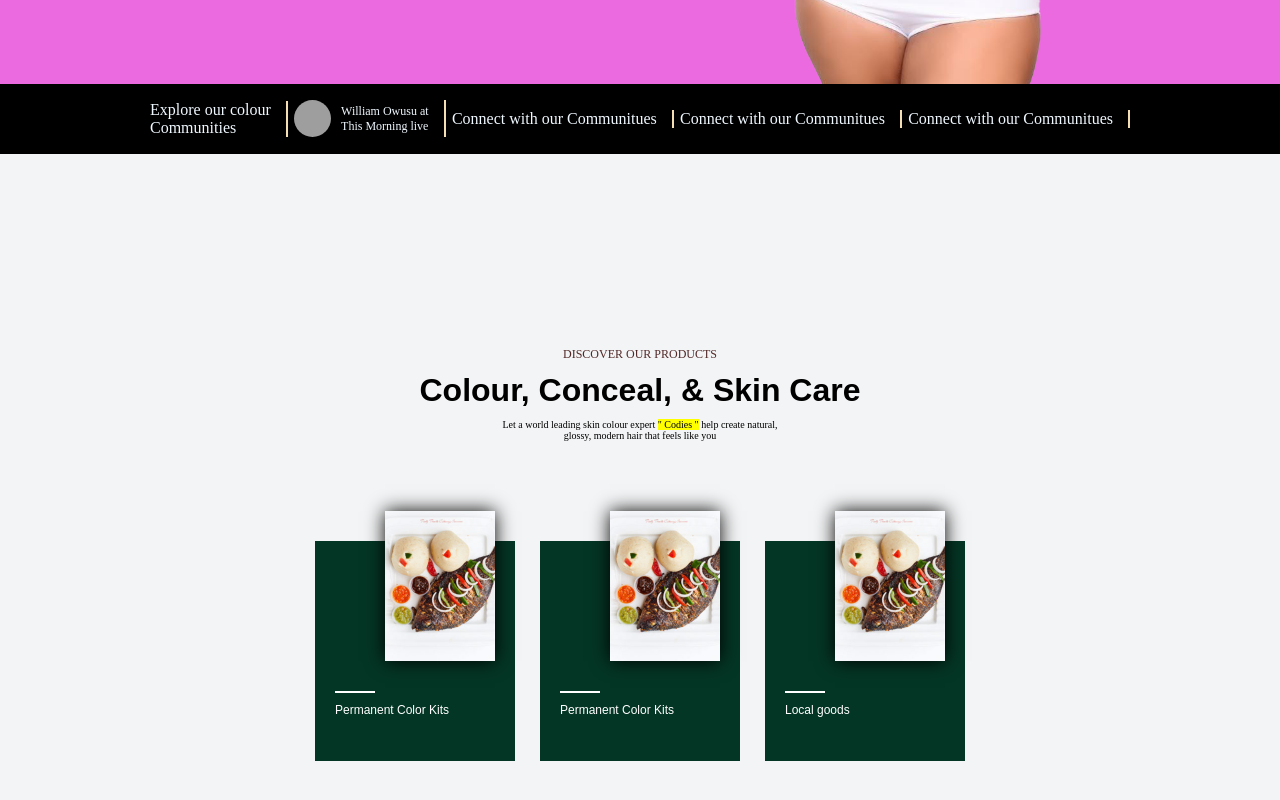
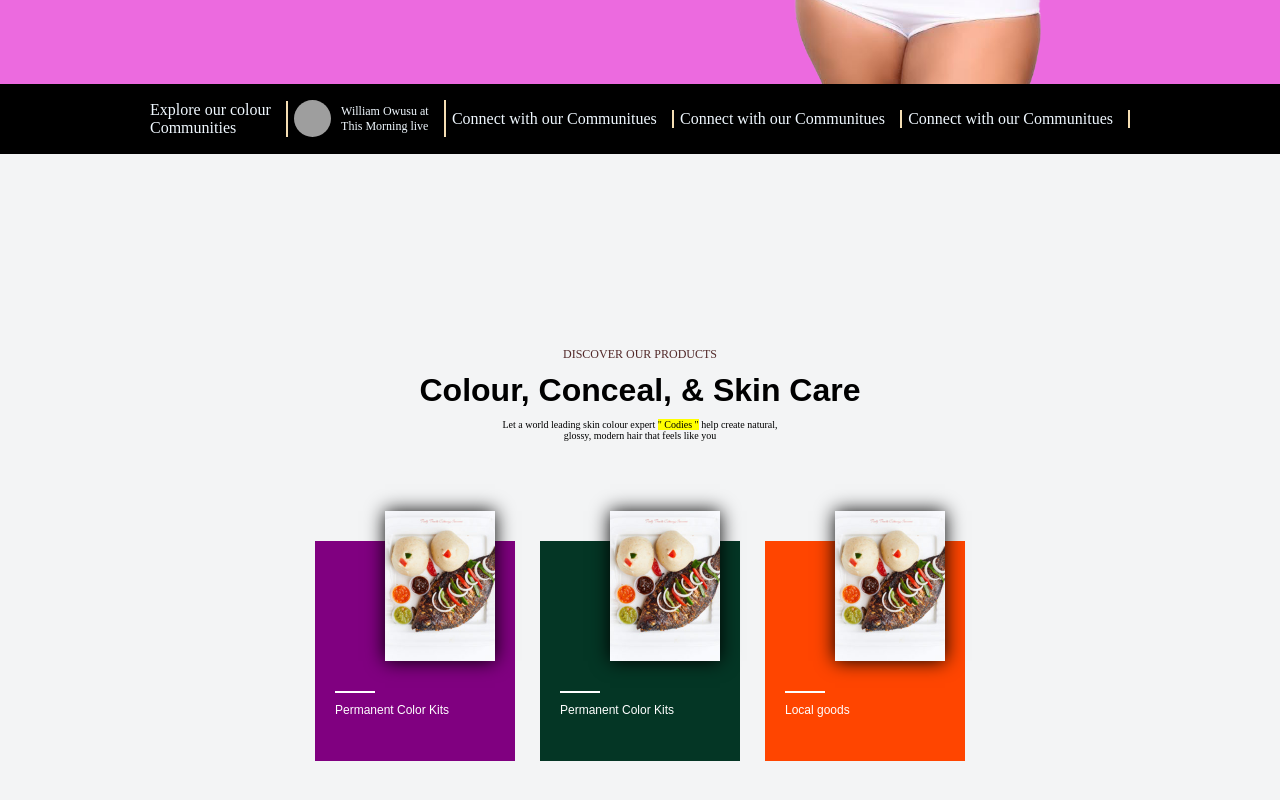
Before and after one commit to Saniflex-1/ReactJs, a React (Create React App) app: page / in a window 1280 px wide. Shown: the part 586-1386 px from the top of the page. Built offline with nearby package versions, Linux system fonts and the light colour scheme; grey boxes are pictures that could not be loaded.

Commit message:
Update home.color.js

```diff
--- a/src/Components/home.color.js
+++ b/src/Components/home.color.js
@@ -10,7 +10,7 @@ function HomeColor() {
         </h6>
 
         <div className="img-products">
-          <div className="pro">
+          <div className="pro" style={{ backgroundColor: "purple" }}>
             <img src="assets/ban.jpg" alt="bank" />
             <span></span>
             <p>Permanent Color Kits</p>
@@ -20,7 +20,7 @@ function HomeColor() {
             <span></span>
             <p>Permanent Color Kits</p>
           </div>
-          <div className="pro">
+          <div className="pro" style={{ backgroundColor: "orangered" }}>
             <img src="assets/ban.jpg" alt="bank" />
             <span></span>
             <p>Local goods</p>
```
